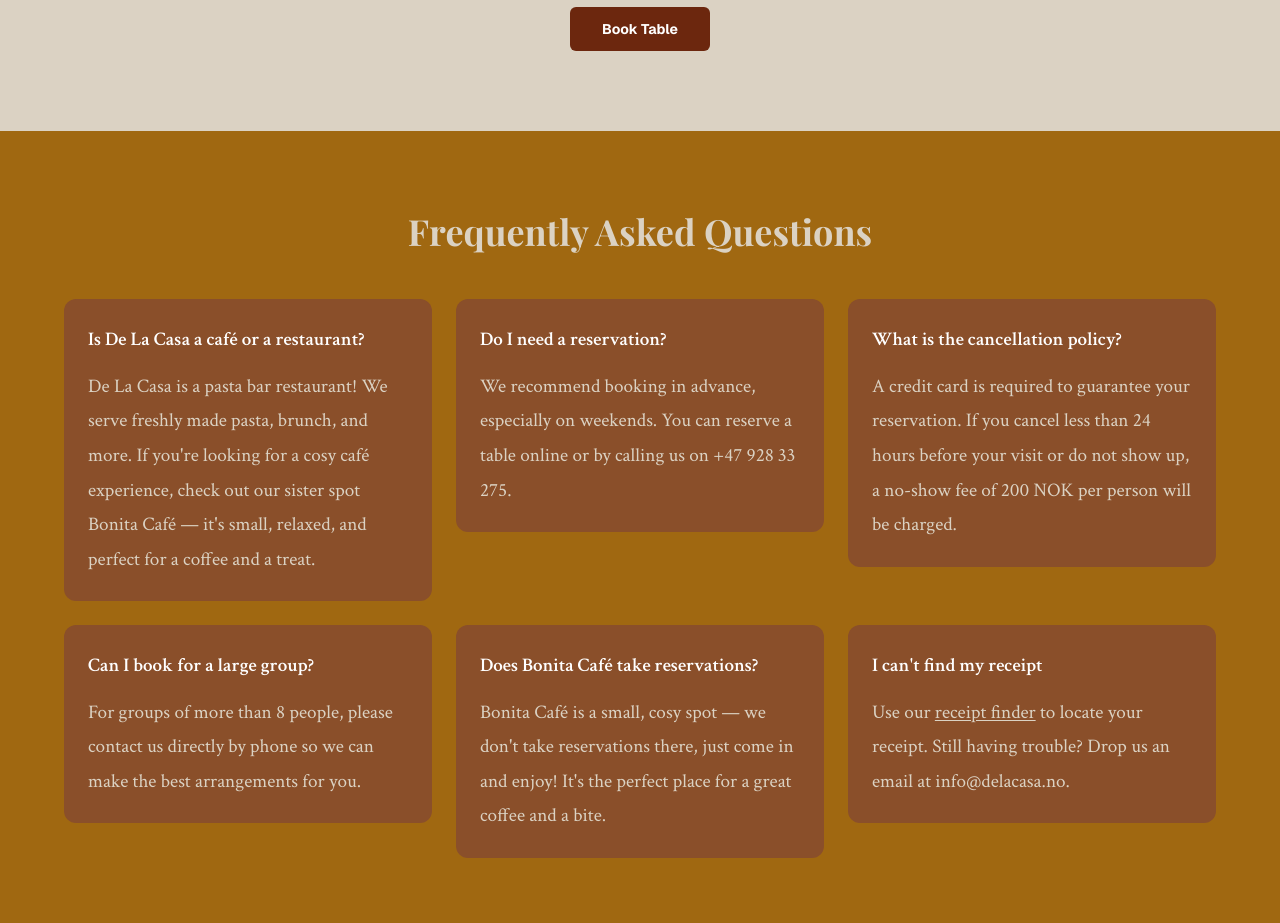
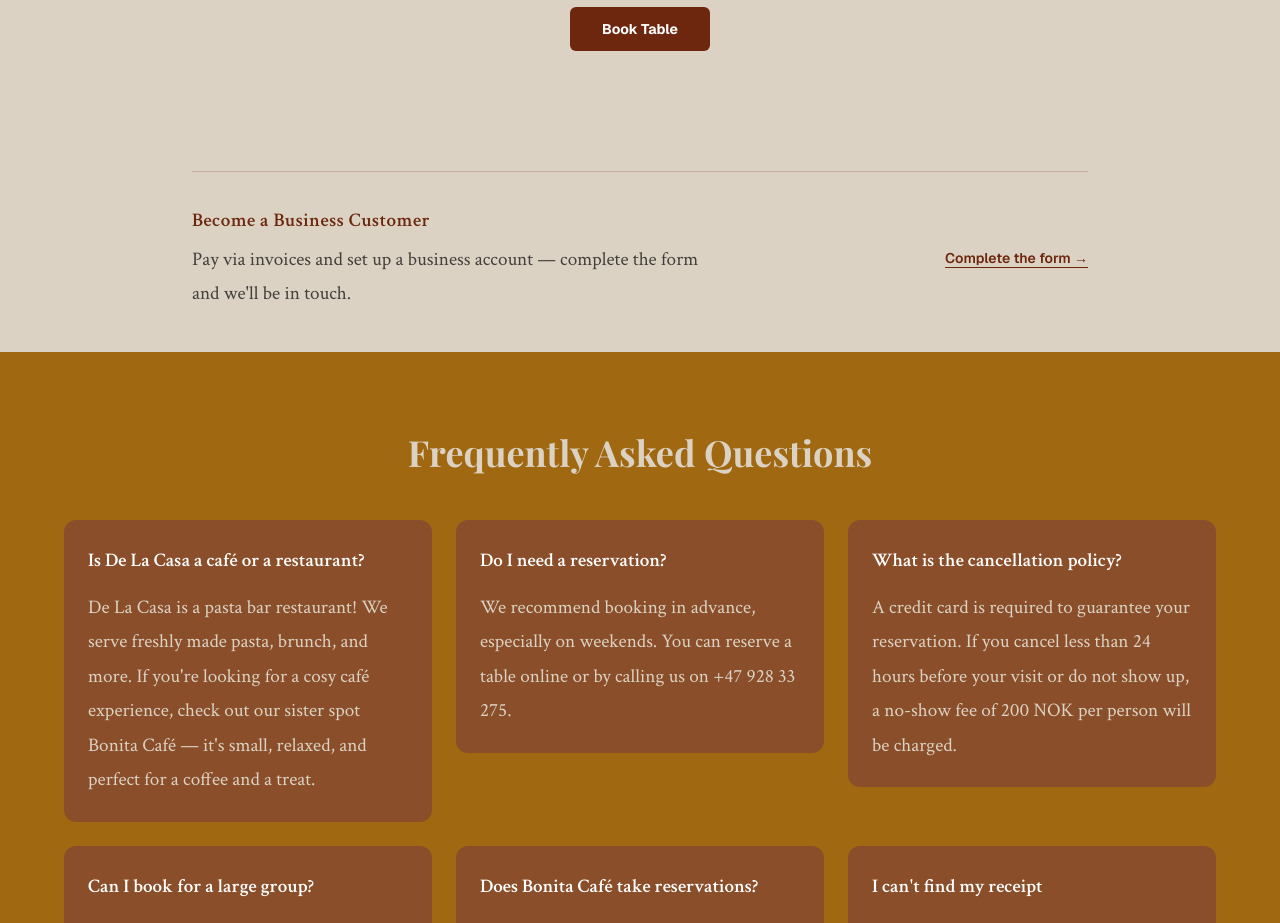
Before and after one commit to RosarioBA/delacasa-website, a Next.js app: page /contact in a window 1280 px wide. Shown: the part 1160-2083 px from the top of the page. Built offline with nearby package versions, Linux system fonts and the light colour scheme; a web font is replaced by a local one.

Commit message:
feat: add subtle business customer section to contact page

```diff
--- a/app/contact/page.tsx
+++ b/app/contact/page.tsx
@@ -173,7 +173,30 @@
         </div>
       </FadeIn>
 
-      {/* Section 3 — FAQ */}
+      {/* Section 3 — Business Customer */}
+      <FadeIn>
+        <div className="px-6 md:px-16 py-10 max-w-5xl mx-auto">
+          <div className="border-t border-[#6C270E]/20 pt-8 flex flex-col sm:flex-row sm:items-center sm:justify-between gap-4">
+            <div className="flex flex-col gap-1">
+              <p className="text-sm font-semibold text-[#6C270E] tracking-wide">Become a Business Customer</p>
+              <p className="text-sm text-[#010101]/70 max-w-lg leading-relaxed">
+                Pay via invoices and set up a business account — complete the form and we&apos;ll be in touch.
+              </p>
+            </div>
+            <a
+              href="https://docs.google.com/forms/d/e/1FAIpQLSc3y8Z8iY5j7MWD1ovfsfa0viYvEOIIjWpKYSrpd06CjQFcdw/viewform"
+              target="_blank"
+              rel="noopener noreferrer"
+              className="text-sm font-semibold underline underline-offset-4 whitespace-nowrap"
+              style={{ color: "#6C270E" }}
+            >
+              Complete the form →
+            </a>
+          </div>
+        </div>
+      </FadeIn>
+
+      {/* Section 4 — FAQ */}
       <section style={{ backgroundColor: "#A06811" }} className="px-6 md:px-16 py-14 md:py-20">
         <FadeIn>
           <h2
```
